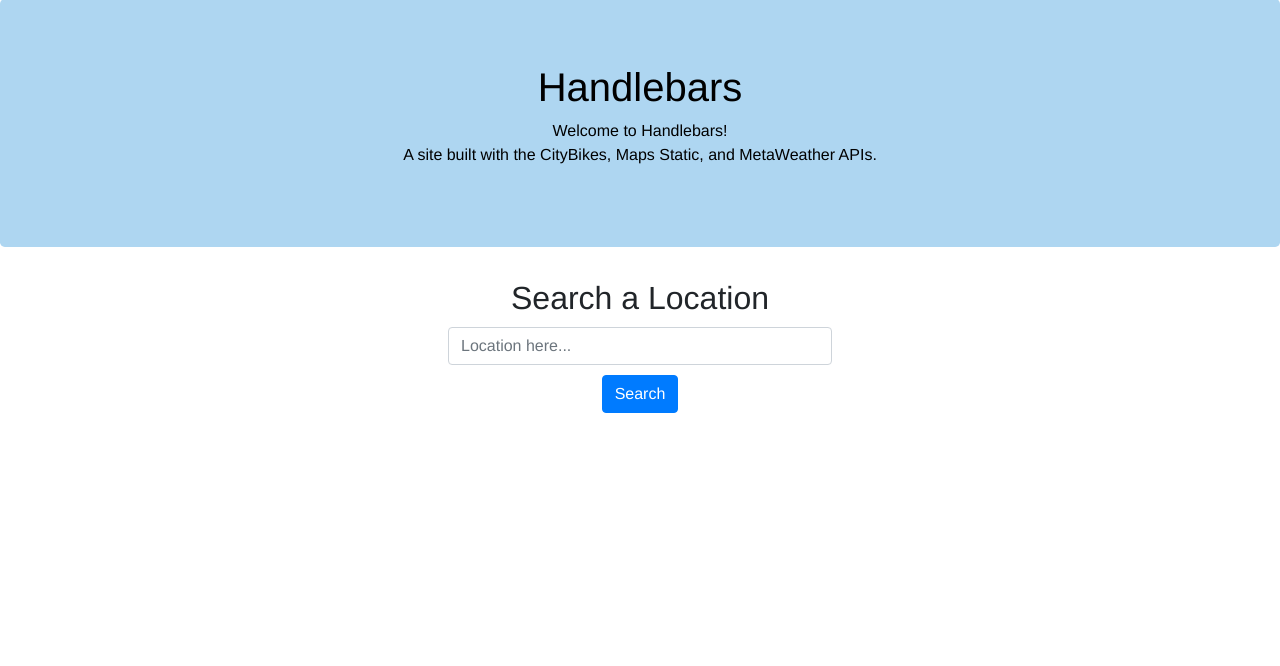
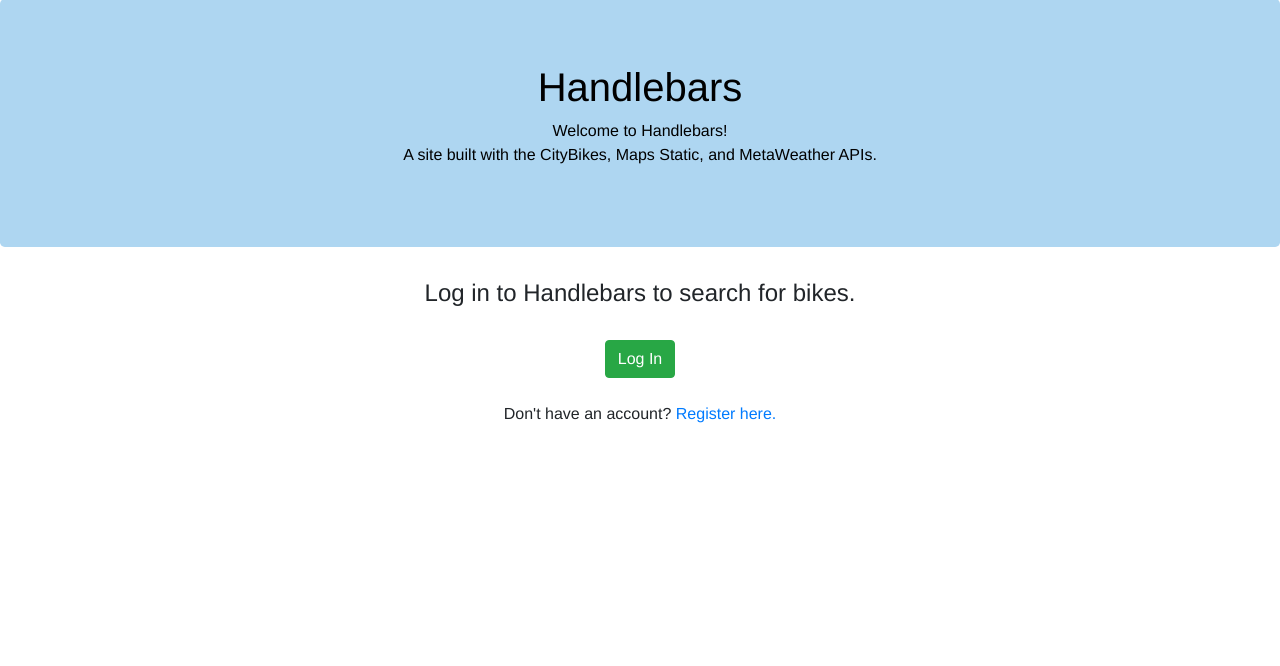
Before and after one commit to nilffej/Handlebars, a Flask app: page / in a window 1280 px wide. Shown: the part 57-723 px from the top of the page. Run offline with Flask 2, Linux system fonts and the light colour scheme; some libraries are stand-ins or nearby versions.

Commit message:
Users must login to access sites and use search bar.

```diff
--- a/app.py
+++ b/app.py
@@ -97,7 +97,7 @@ def root():
 
 @app.route("/search")
 def search():
-    if request.args["searchbar"]:
+    if request.args and request.args["searchbar"]:
         # GEOCODE API - COORDINATE TRACK
         u = urllib.request.urlopen("http://open.mapquestapi.com/geocoding/v1/address?key=GiP6vYcbAdnVUtnHGJwYdvAdAxupOahM&location={}".format(request.args["searchbar"].replace(" ","%20")))
         response = u.read()
@@ -251,6 +251,8 @@ def addBike():
 
 @app.route("/addReview")
 def addReview():
+    if "user" not in session:
+        return redirect(url_for('root'))
     if (len(request.args) == 1):
         with sqlite3.connect(DB_FILE) as connection:
             c = connection.cursor()
@@ -283,6 +285,8 @@ def addReview():
 # Dispalys user's personal blog page and loads HTML with blog writing form
 @app.route("/profile")
 def profile():
+    if "user" not in session:
+        return redirect(url_for('root'))
     if (len(request.args) == 1):
         with sqlite3.connect(DB_FILE) as connection:
             c = connection.cursor()
--- a/templates/homepage.html
+++ b/templates/homepage.html
@@ -29,6 +29,7 @@
 </div>
 </a>
 
+{% if sessionstatus %}
 <h2 style="text-align: center;">Search a Location</h2>
 
 <form class="active-cyan-3 active-cyan-4" action="/search" style="text-align: center; margin-bottom: 50px;">
@@ -43,4 +44,16 @@
 </div>
 {% endblock %}
 
+{% else %}
+<center>
+<h4>Log in to Handlebars to search for bikes.</h4>
+<br>
+<a href="{{ url_for('login') }}"><button type="button" class="btn btn-success">Log In</button></a>
+<br>
+<br>
+<p>Don't have an account? <a href="{{ url_for('register') }}">Register here.</a></p>
+</center>
+{% endif %}
+
+
 {% endblock %}
```
